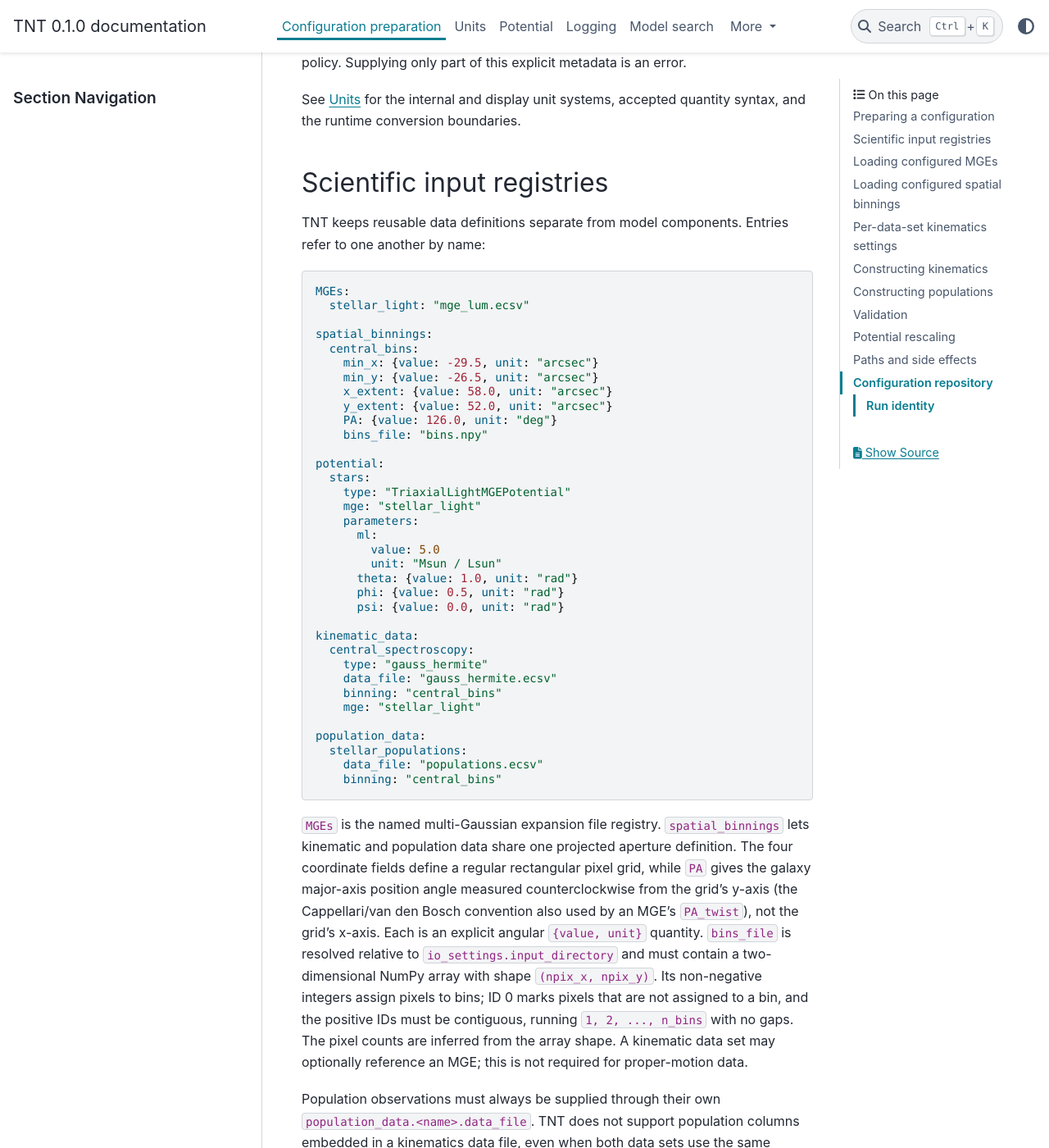
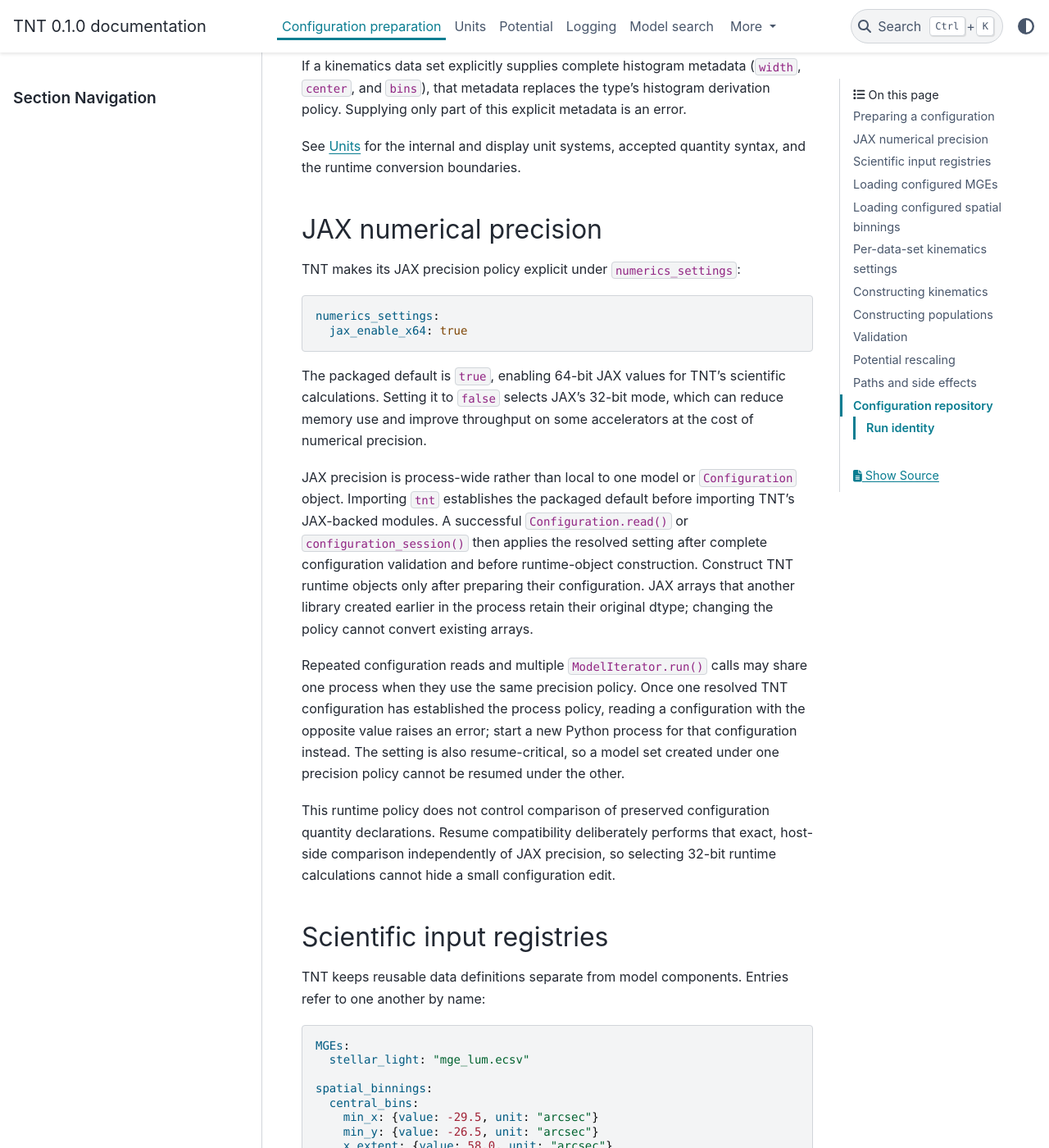
Before and after one commit to dynamics-of-stellar-systems/tnt, a Sphinx documentation site: the page built from docs/source/configuration.md, in a window 1280 px wide and 1400 px high, scrolled down 2627 px. Shown: the whole window at 82% size. Built offline with Sphinx 7.4.7 and the PyData theme 0.15.4, drawn with Linux system fonts in a browser that asks for light colours; some of the changed text lies outside the part shown.

Commit message:
Document the process-wide JAX precision policy
Explain the default-on x64 setting, configuration lifecycle, one-policy-per-process rule, and resume implications. Record that exact configuration quantity comparison remains host-side and independent of JAX precision.

Assisted-by: Codex (OpenAI)

````diff
--- a/docs/source/configuration.md
+++ b/docs/source/configuration.md
@@ -73,7 +73,9 @@ block.
 6. Validates the generic resolved schema and registry references without
    constructing runtime objects. Type-specific kinematics and population-file
    validation is deferred to runtime construction.
-7. Retains runtime and portable forms in memory for later runtime construction
+7. Applies the resolved process-wide JAX precision policy before later runtime
+   construction.
+8. Retains runtime and portable forms in memory for later runtime construction
    and run archiving.
 
 Mapping values are merged recursively. A user value replaces a default scalar
@@ -91,6 +93,41 @@ derivation policy. Supplying only part of this explicit metadata is an error.
 
 See [Units](units.md) for the internal and display unit systems, accepted
 quantity syntax, and the runtime conversion boundaries.
+
+## JAX numerical precision
+
+TNT makes its JAX precision policy explicit under `numerics_settings`:
+
+```yaml
+numerics_settings:
+  jax_enable_x64: true
+```
+
+The packaged default is `true`, enabling 64-bit JAX values for TNT's
+scientific calculations. Setting it to `false` selects JAX's 32-bit mode,
+which can reduce memory use and improve throughput on some accelerators at the
+cost of numerical precision.
+
+JAX precision is process-wide rather than local to one model or
+`Configuration` object. Importing `tnt` establishes the packaged default
+before importing TNT's JAX-backed modules. A successful `Configuration.read()`
+or `configuration_session()` then applies the resolved setting after complete
+configuration validation and before runtime-object construction. Construct
+TNT runtime objects only after preparing their configuration. JAX arrays that
+another library created earlier in the process retain their original dtype;
+changing the policy cannot convert existing arrays.
+
+Repeated configuration reads and multiple `ModelIterator.run()` calls may
+share one process when they use the same precision policy. Once one resolved
+TNT configuration has established the process policy, reading a configuration
+with the opposite value raises an error; start a new Python process for that
+configuration instead. The setting is also resume-critical, so a model set
+created under one precision policy cannot be resumed under the other.
+
+This runtime policy does not control comparison of preserved configuration
+quantity declarations. Resume compatibility deliberately performs that exact,
+host-side comparison independently of JAX precision, so selecting 32-bit
+runtime calculations cannot hide a small configuration edit.
 
 ## Scientific input registries
 
````
Also changed, not shown: aidocs/KNOWLEDGE.md (+20 -4 lines), docs/source/model_search.md (+4 -1 lines), docs/source/units.md (+5 -1 lines).
